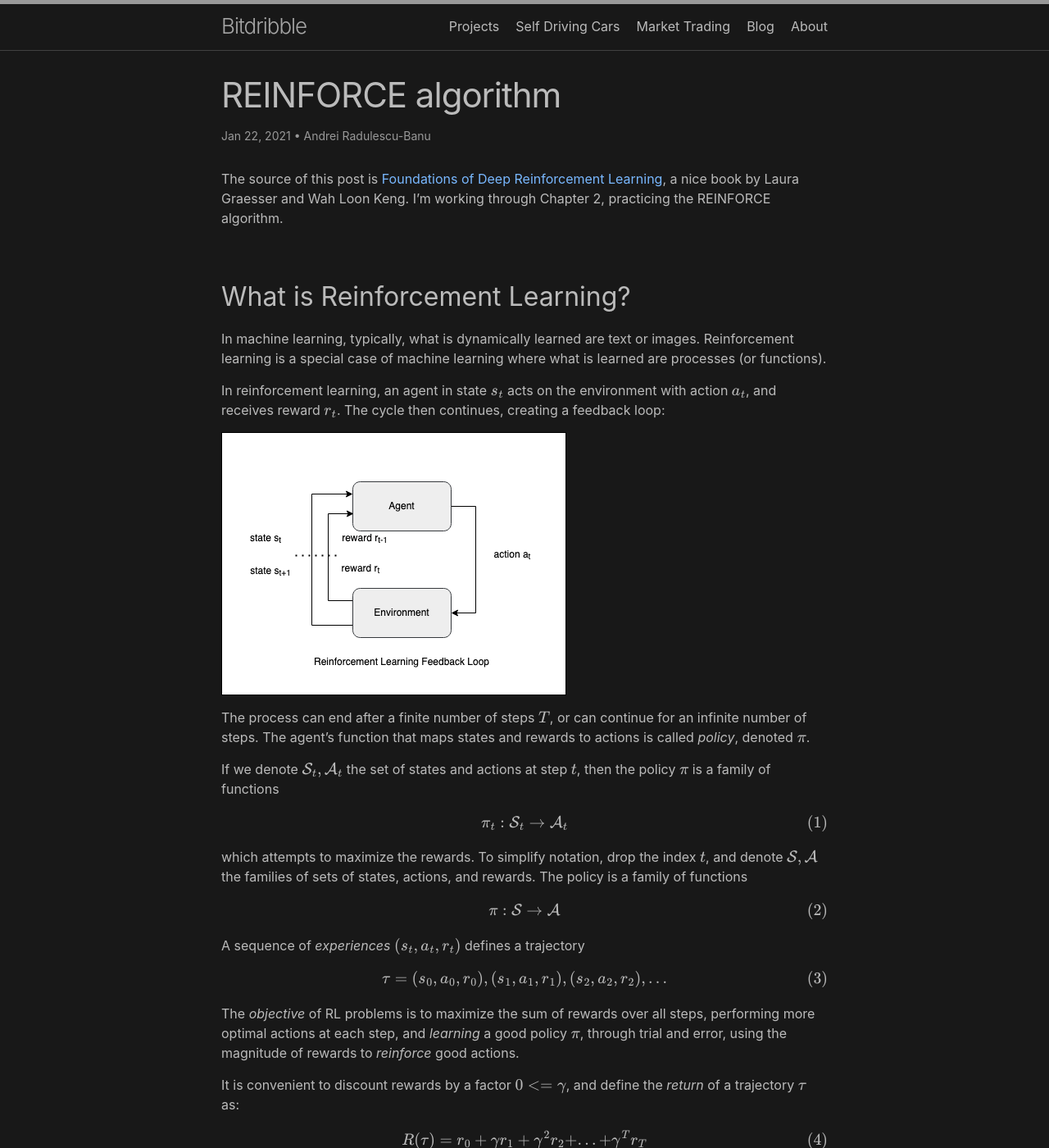
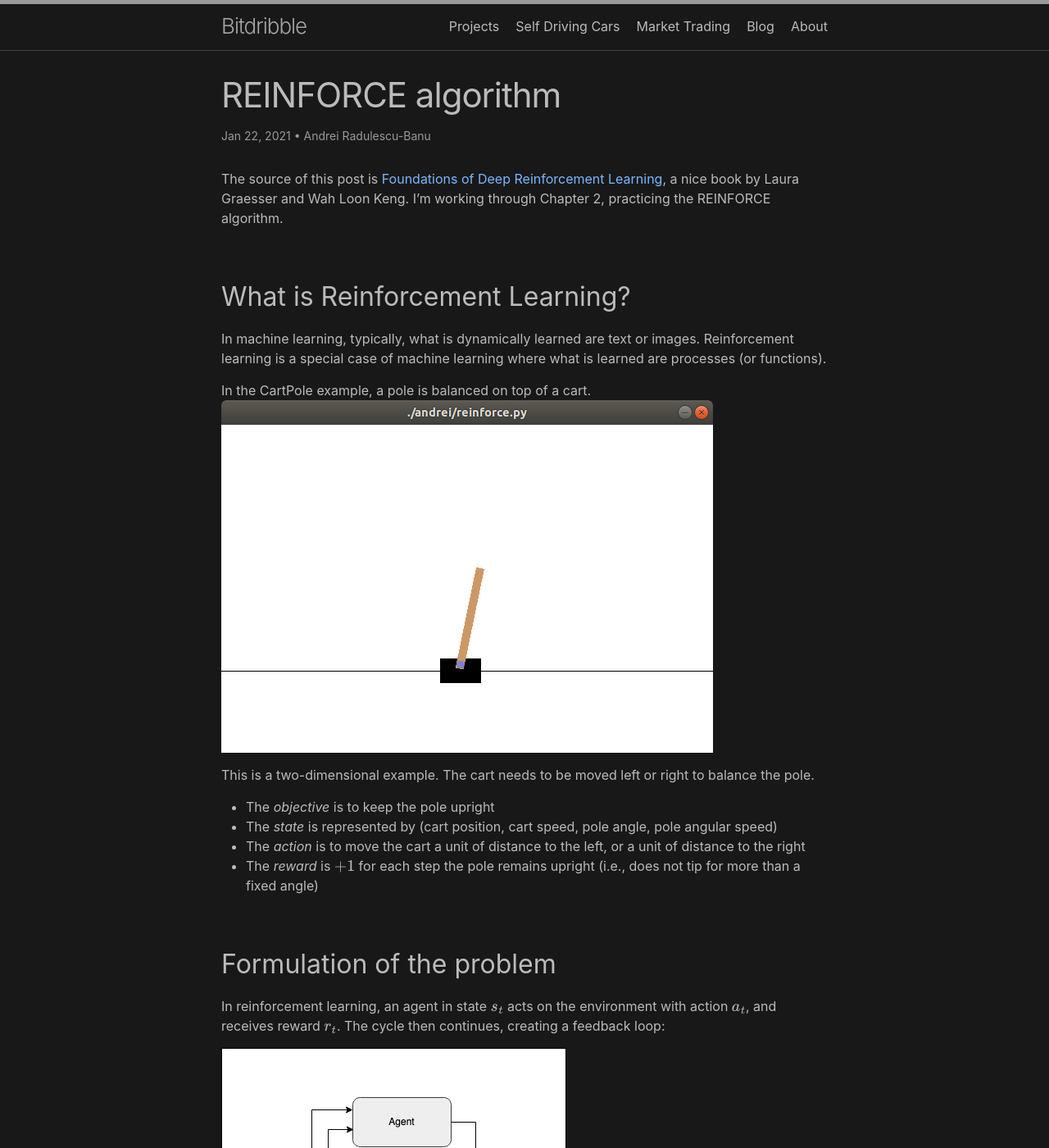
Before and after one commit to analytiq-hub/sigagent.github.io, a Jekyll site: the page built from machine_learning/_posts/2021-01-22-reinforce.md, in a window 1280 px wide and 1400 px high. Shown: the whole window at 82% size. Built offline with Jekyll 4.4.1, drawn with Linux system fonts in a browser that asks for light colours; formulas are drawn with MathJax 3; a script that is not in the unit is left out.

Commit message:
*** empty log message ***

```diff
--- a/machine_learning/_posts/2021-01-22-reinforce.md
+++ b/machine_learning/_posts/2021-01-22-reinforce.md
@@ -11,6 +11,16 @@ The source of this post is [Foundations of Deep Reinforcement Learning](https://
 ## What is Reinforcement Learning?
 In machine learning, typically, what is dynamically learned are text or images. Reinforcement learning is a special case of machine learning where what is learned are processes (or functions).
 
+In the CartPole example, a pole is balanced on top of a cart.
+![CartPole](/src/images/cartpole.png)
+
+This is a two-dimensional example. The cart needs to be moved left or right to balance the pole.
+* The *objective* is to keep the pole upright
+* The *state* is represented by (cart position, cart speed, pole angle, pole angular speed)
+* The *action* is to move the cart a unit of distance to the left, or a unit of distance to the right
+* The *reward* is $$+1$$ for each step the pole remains upright (i.e., does not tip for more than a fixed angle)
+
+## Formulation of the problem
 In reinforcement learning, an agent in state $$s_t$$ acts on the environment with action $$a_t$$, and receives reward $$r_t$$. The cycle then continues, creating a feedback loop:
 
 ![Reinforce Learning Control Loop](/src/diagrams/reinforce_learning_control_loop.png)
```
